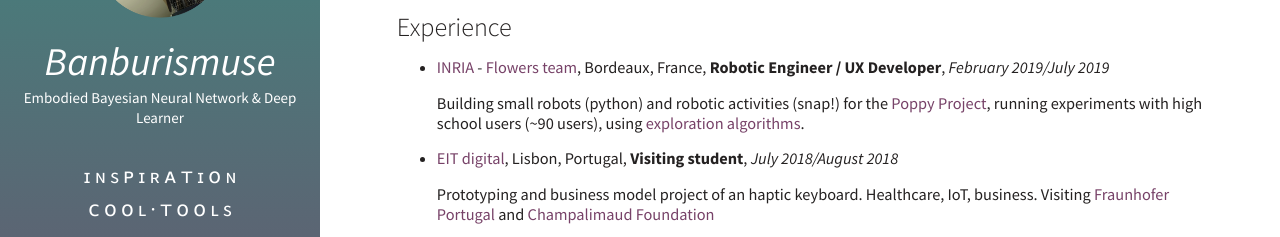
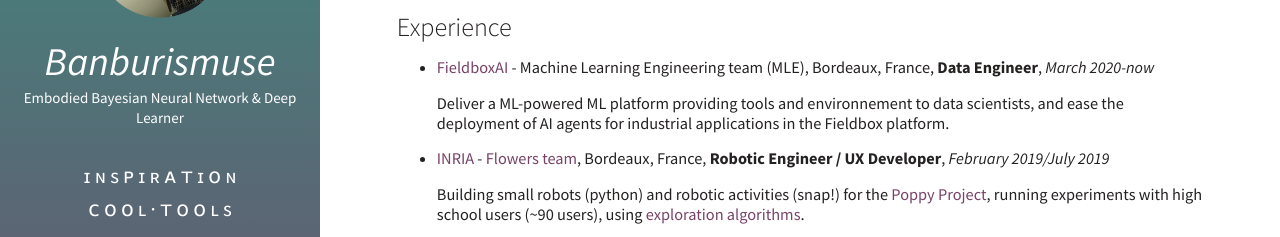
Before and after one commit to tgll/site, a plain HTML site: page pages/about.html in a window 1280 px wide. Shown: the part 151-388 px from the top of the page. Drawn offline with Linux system fonts and the light colour scheme.

Commit message:
Update about.html

```diff
--- a/pages/about.html
+++ b/pages/about.html
@@ -95,6 +95,10 @@
 
 <h3 id="experience">Experience</h3>
 <ul>
+<li>
+<p><a href="https://www.fieldbox.ai/" target="_blank">FieldboxAI</a> - Machine Learning Engineering team (MLE), Bordeaux, France, <strong>Data Engineer</strong>, <em>March 2020-now</em></p>
+<p>Deliver a ML-powered ML platform providing tools and environnement to data scientists, and ease the deployment of AI agents for industrial applications in the Fieldbox platform.</p>
+</li>
 <li>
 <p><a href="https://www.inria.fr/en/" target="_blank">INRIA</a> - <a href="https://flowers.inria.fr/" target="_blank">Flowers team</a>, Bordeaux, France, <strong>Robotic Engineer / UX Developer</strong>, <em>February 2019/July 2019</em></p>
 <p>Building small robots (python) and robotic activities (snap!) for the <a href="https://www.poppy-project.org/en/">Poppy Project</a>, running experiments with high school users (~90 users), using <a href="http://flowersteam.github.io/explauto/">exploration algorithms</a>.</p>
```
